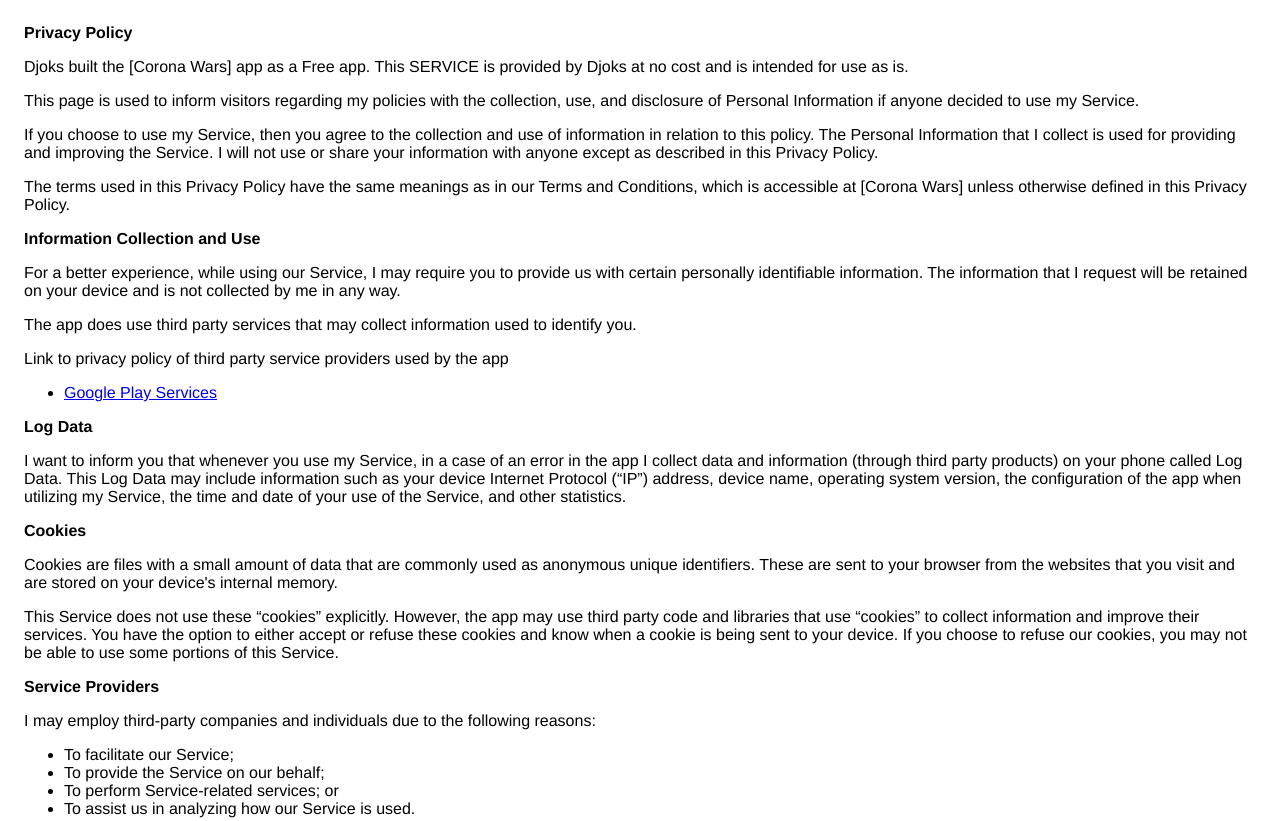
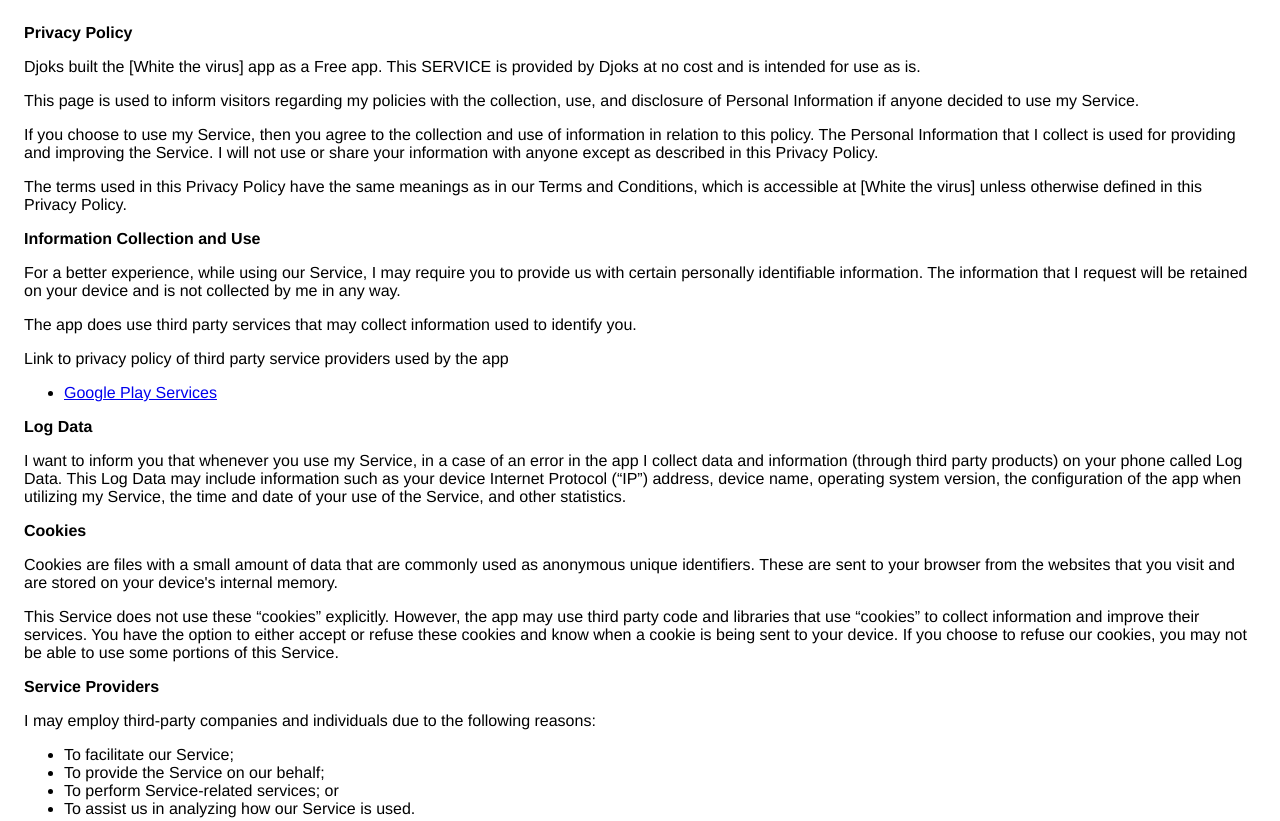
Before and after one commit to V3L35/privacy-policy, a plain HTML site: page index.html in a window 1280 px wide. Shown: the top 821 px of the page. Drawn offline with Linux system fonts and the light colour scheme.

Commit message:
Update index.html

```diff
--- a/index.html
+++ b/index.html
@@ -8,7 +8,7 @@
     </head>
     <body>
     <strong>Privacy Policy</strong> <p>
-                  Djoks built the [Corona Wars] app as
+                  Djoks built the [White the virus] app as
                   a Free app. This SERVICE is provided by
                   Djoks at no cost and is intended for use as
                   is.
@@ -25,7 +25,7 @@
                 </p> <p>
                   The terms used in this Privacy Policy have the same meanings
                   as in our Terms and Conditions, which is accessible at
-                  [Corona Wars] unless otherwise defined in this Privacy Policy.
+                  [White the virus] unless otherwise defined in this Privacy Policy.
                 </p> <p><strong>Information Collection and Use</strong></p> <p>
                   For a better experience, while using our Service, I
                   may require you to provide us with certain personally
```
